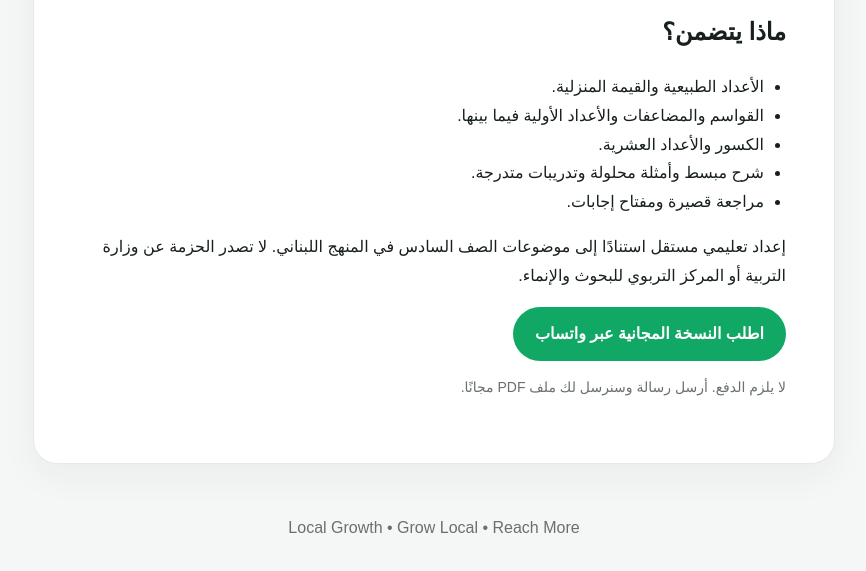
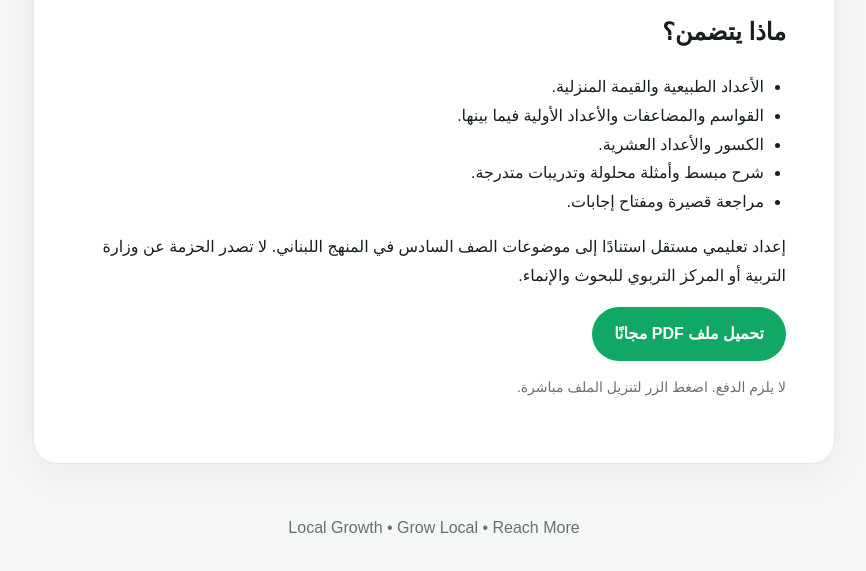
Before and after one commit to ai-money-agent/ai-money-agent-site, a browser extension: page math-grade6.html in a window 1280 px wide. Shown: the part 493-1064 px from the top of the page, without its empty margins (206-1072 px from the left). Drawn offline with Linux system fonts and the light colour scheme.

Commit message:
Add direct free PDF download button

```diff
--- a/math-grade6.html
+++ b/math-grade6.html
@@ -26,6 +26,6 @@
 <li>مراجعة قصيرة ومفتاح إجابات.</li>
 </ul>
 <p>إعداد تعليمي مستقل استنادًا إلى موضوعات الصف السادس في المنهج اللبناني. لا تصدر الحزمة عن وزارة التربية أو المركز التربوي للبحوث والإنماء.</p>
-<a class="btn" href="https://wa.me/96171226625?text=%D9%85%D8%B1%D8%AD%D8%A8%D8%A7%D8%8C%20%D8%A3%D8%B1%D9%8A%D8%AF%20%D9%86%D8%B3%D8%AE%D8%A9%20%D9%85%D8%AC%D8%A7%D9%86%D9%8A%D8%A9%20%D9%85%D9%86%20%D9%85%D9%81%D8%A7%D8%AA%D9%8A%D8%AD%20%D8%A7%D9%84%D8%B1%D9%8A%D8%A7%D8%B6%D9%8A%D8%A7%D8%AA%20%D9%84%D9%84%D8%B5%D9%81%20%D8%A7%D9%84%D8%B3%D8%A7%D8%AF%D8%B3." target="_blank" rel="noopener">اطلب النسخة المجانية عبر واتساب</a>
-<p class="note">لا يلزم الدفع. أرسل رسالة وسنرسل لك ملف PDF مجانًا.</p>
+<a class="btn" href="/math_grade6_review.pdf" download>تحميل ملف PDF مجانًا</a>
+<p class="note">لا يلزم الدفع. اضغط الزر لتنزيل الملف مباشرة.</p>
 </section><footer>Local Growth • Grow Local • Reach More</footer></main></body></html>
```
